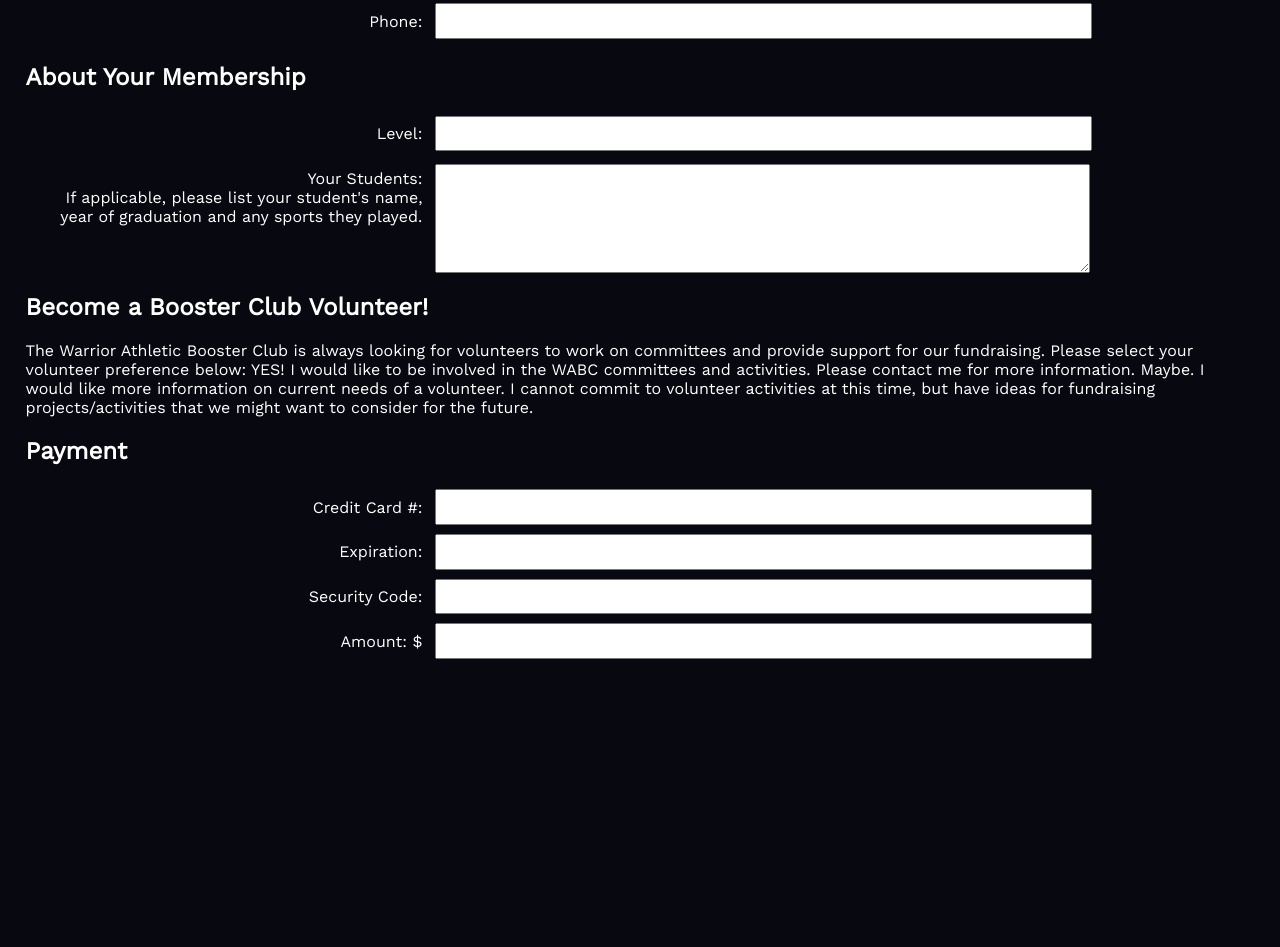
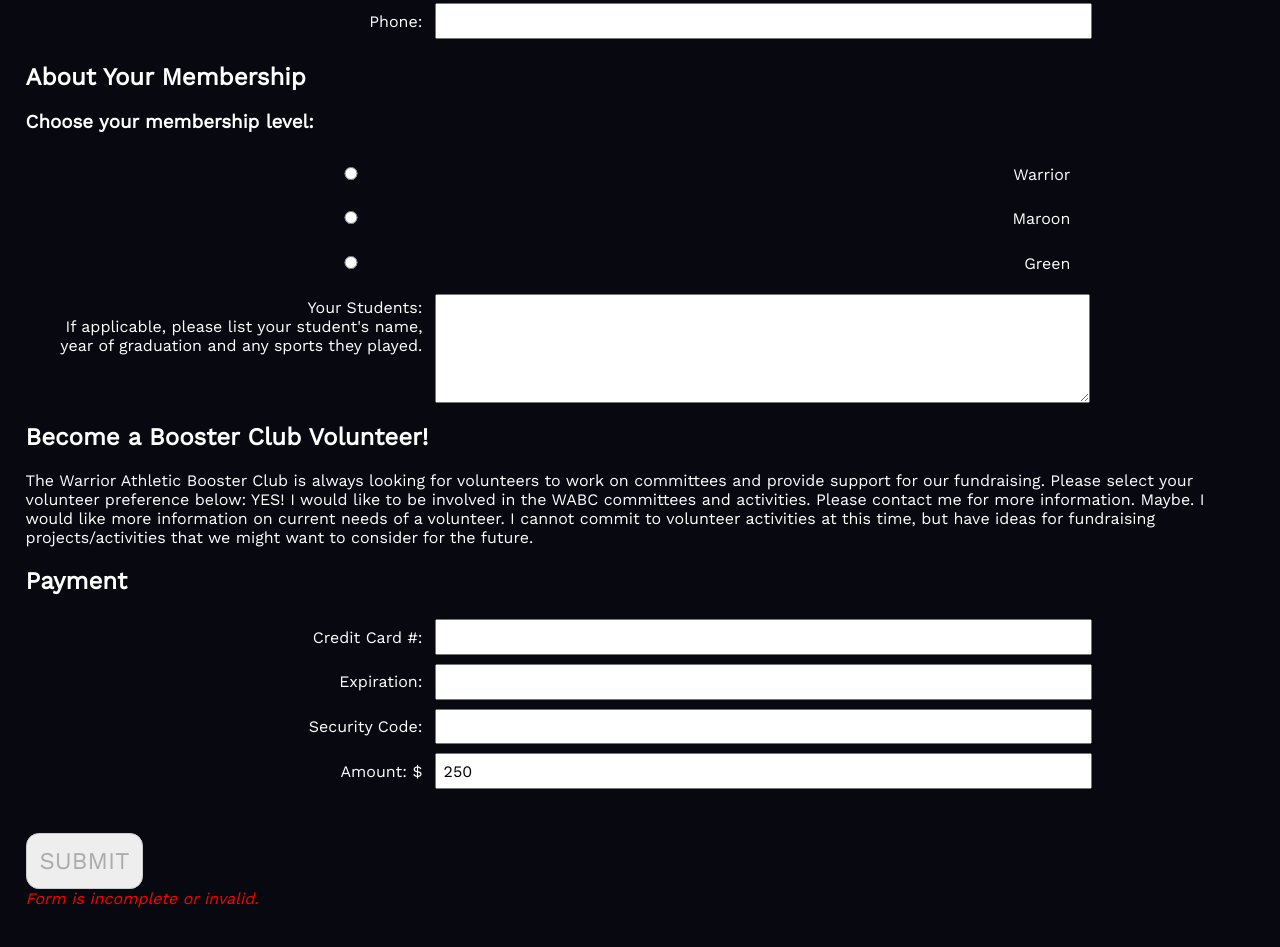
Before and after one commit to cchsindy/wabc, a Vue app: page / in a window 1280 px wide. Shown: the part 1200-2147 px from the top of the page. Before the commit the page ends 1889 px from the top, so only its background shows below. Built offline with nearby package versions, Linux system fonts and the light colour scheme.

Commit message:
more with form

```diff
--- a/package.json
+++ b/package.json
@@ -8,6 +8,7 @@
     "lint": "vue-cli-service lint"
   },
   "dependencies": {
+    "axios": "^0.19.0",
     "core-js": "^2.6.5",
     "vue": "^2.6.10"
   },
--- a/src/App.vue
+++ b/src/App.vue
@@ -31,8 +31,13 @@
         <label for="phone">Phone:</label>
         <input type="tel" id="phone" v-model="phone" required>
         <h2>About Your Membership</h2>
-        <label for="level">Level:</label>
-        <input type="text" id="level" v-model="level" required>
+        <h3>Choose your membership level:</h3>
+        <input type="radio" id="warrior" v-model="level" value="warrior" required>
+        <label for="warrior">Warrior</label>
+        <input type="radio" id="maroon" v-model="level" value="maroon" required>
+        <label for="maroon">Maroon</label>
+        <input type="radio" id="green" v-model="level" value="green" required>
+        <label for="green">Green</label>
         <label for="students">Your Students:<br>If applicable, please list your student's name, year of graduation and any sports they played.</label>
         <textarea id="students" v-model="students" rows="5"></textarea>
         <h2>Become a Booster Club Volunteer!</h2>
@@ -45,13 +50,13 @@ I cannot commit to volunteer activities at this time, but have ideas for fundrai
         </p>
         <h2>Payment</h2>
         <label for="card">Credit Card #:</label>
-        <input type="text" id="card" v-model="card" :required="payOnline">
+        <input type="text" id="card" v-model="card" required>
         <label for="expiration">Expiration:</label>
-        <input type="text" id="expiration" v-model="expiration" :required="payOnline">
+        <input type="text" id="expiration" v-model="expiration" required>
         <label for="code">Security Code:</label>
-        <input type="text" id="code" v-model="code" :required="payOnline">
+        <input type="text" id="code" v-model="code" required>
         <label for="amount">Amount: $</label>
-        <input type="number" id="amount" v-model="amount" min="20" value="20" :required="payOnline">
+        <input type="number" id="amount" v-model="amount" min="20" value="20" required>
         <div class="center">
           <div class="message">{{message}}</div>
           <div v-show="message === 'Processing...'">
@@ -68,7 +73,108 @@ I cannot commit to volunteer activities at this time, but have ideas for fundrai
 </template>
 
 <script>
+import axios from 'axios'
+
 export default {
+  name: 'app',
+  data: () => {
+    return {
+      lastname: '',
+      firstname: '',
+      address: '',
+      city: '',
+      state: '',
+      zipcode: '',
+      email: '',
+      phone: '',
+      level: '',
+      students: '',
+      card: '',
+      expiration: '',
+      code: '',
+      amount: '250',
+      message: '',
+      showSubmit: true
+    }
+  },
+  computed: {
+    invalid() {
+      let invalid = false
+      if (this.lastname === ''
+        || this.firstname === ''
+        || this.address === ''
+        || this.city === ''
+        || this.state === ''
+        || this.zipcode === ''
+        || this.email === ''
+        || this.phone === ''
+        || this.level === ''
+        || this.students === ''
+        || this.card === ''
+        || this.expiration === ''
+        || this.code === ''
+        || this.amount === '') invalid = true
+      if (parseFloat(this.amount) < 50.0) invalid = true
+      return invalid
+    }
+  },
+  methods: {
+    register() {
+      this.showSubmit = false
+      this.message = 'Processing...'
+      let html = '<html><body>'
+      html += '<h1>WABC Membership</h1>'
+      html += '<h2>Your Membership Details</h2>'
+      // html += `<ul><li>Year: ${this.year}</li><li>Make: ${this.make}</li><li>Model: ${this.model}</li></ul>`
+      // html += '<h2>Thank you so much for signing up to be a part of this special event honoring our volunteers!</h2><p>Please check in between 5-5:45pm at Covenant Christian High School. We look forward to seeing you on July 19!</p>'
+      html += '</body></html>'
+      let data = {
+        firstName: this.firstname,
+        lastName: this.lastname,
+        address: this.address,
+        city: this.city,
+        state: this.state,
+        zip: this.zipcode,
+        email: this.email,
+        phone: this.phone,
+        level: this.level,
+        students: this.students,
+        ccNumber: this.card,
+        ccExpiration: this.expiration,
+        ccCode: this.code,
+        amount: this.amount,
+        description: 'WABC Membership',
+        html
+      }
+      axios
+        .post('https://us-central1-my-covenant.cloudfunctions.net/creditCard', {
+          data
+        })
+        .then(result => {
+          this.message = result.data.description
+          if (result.data.responseCode != 1) {
+            this.message += ' Please fix your information above and try again.'
+            this.showSubmit = true
+          }
+          if (result.data.transactionId) {
+            data.transactionId = result.data.transactionId
+            axios
+              .post('https://us-central1-my-covenant.cloudfunctions.net/wabc', {
+                data
+              })
+              .then(result => {
+                this.message = result.data
+              })
+              .catch(() => {
+                this.message = 'Could not complete your membership.'
+              })
+          }
+        })
+        .catch(() => {
+          this.message = 'This operation is currently unavailable.'
+        })
+    }
+  }
 }
 </script>
 
```
Also changed, not shown: 1 other file (tests, documents, lock files or other folders).
